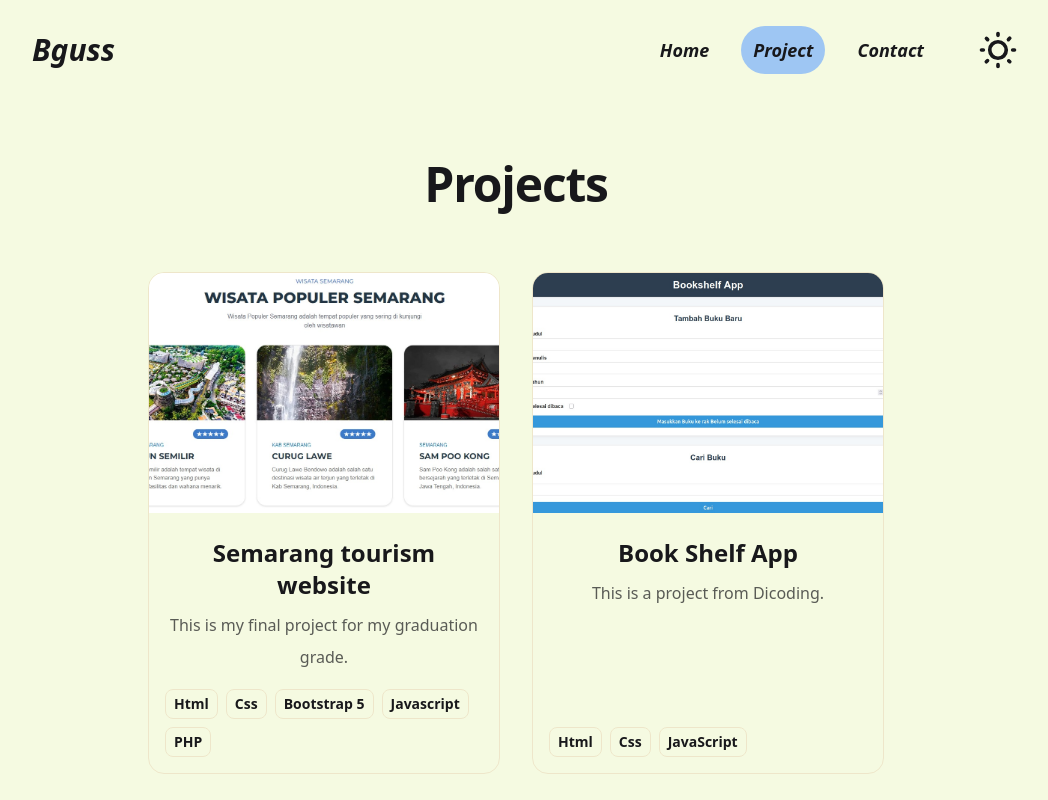
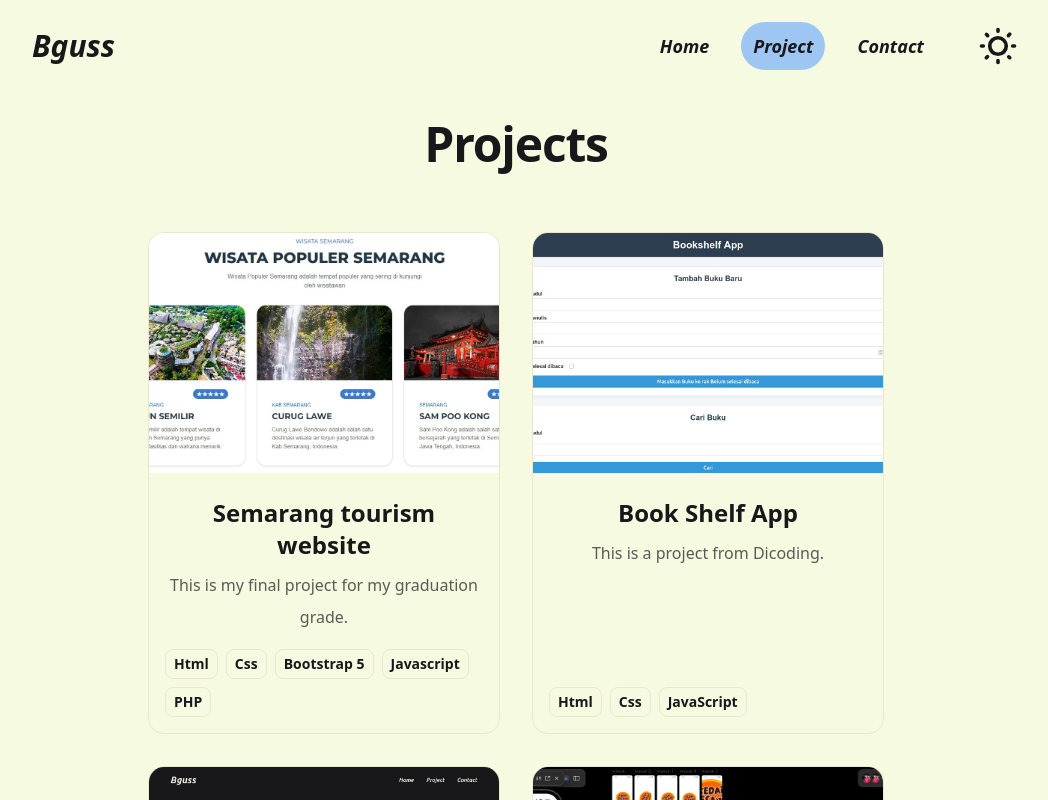
Before and after one commit to bguss03/Portfolio, a React (Vite) app: page /project in a window 1280 px wide. Shown: the top 800 px of the page, without its empty margins (124-1172 px from the left). Built offline with nearby package versions, Linux system fonts and the light colour scheme.

Commit message:
update fixed navbar

```diff
--- a/src/Components/Layout/Hero.tsx
+++ b/src/Components/Layout/Hero.tsx
@@ -5,9 +5,9 @@ import Resume from "../../assets/file/CV_Ananda Bagus Shevchenko.pdf"
 
 export default function Hero() {
     return (
-        <div>
+        // <div className="bg-gradient-to-t from-[#F5FAE1] to-violet-700 dark:bg-gradient-to-tl dark:from-zinc-900 dark:to-violet-900">
             <div className="flex flex-col-reverse sm:flex-row items-center
-                    sm:justify-center pt-5 sm:pt-15 gap-16 p-25 dark:bg-zinc-900">
+                    sm:justify-center pt-30 sm:pt-30 gap-16 p-25 min-h-screen">
                 <div className="flex flex-col px-10 items-center sm:items-start sm:text-left min-w-[350px] sm:min-w-[550px]" data-aos='fade-up' data-aos-delay={200}>
                     <h1 className="text-3xl font-bold italic
                             sm:text-5xl">Hi, I am  Bagus </h1>
@@ -35,7 +35,7 @@ export default function Hero() {
                     />
                 </div>
             </div>
-        </div>
+        // </div>
 
     );
 }
--- a/src/Components/Layout/Navbar.tsx
+++ b/src/Components/Layout/Navbar.tsx
@@ -49,10 +49,10 @@ export default function Navbar() {
     };
 
     return (
-        <nav className="relative z-50">
+        <nav className={`fixed top-0 left-0 w-full h-20 z-50 ${isMenuOpen ? '' : 'backdrop-blur-xs'}`}>
             <div className="max-w-5xl mx-auto">
-                <div className="navbar relative py-3 sm:py-7 flex items-center justify-between">
-                    <div className="logo text-3xl font-bold p-1 md:bg-transparent md:dark:text-white px-5">
+                <div className="navbar relative py-0 sm:py-6 flex items-center justify-between">
+                    <div className="logo relative z-50 text-3xl font-bold p-1 md:bg-transparent md:dark:text-white px-5">
                         <NavLink to="/" className="hover:text-[#9EC6F3] dark:hover:text-[#113F67] transition-colors duration-300 italic">Bguss</NavLink>
                     </div>
 
@@ -72,7 +72,7 @@ export default function Navbar() {
                             ))}
                         </ul>
                         <div className="flex items-center gap-x-2">
-                            <label className="swap swap-rotate ">
+                            <label className="swap swap-rotate relative z-50 ">
                                 <input
                                     type="checkbox"
                                     className="theme-controller"
@@ -96,9 +96,8 @@ export default function Navbar() {
                             </div>
                         </div>
                     </div>
-
                     <ul className={`
-                        absolute top-full left-0 right-0 z-40 min-h-screen flex flex-col items-center pt-30 gap-y-8
+                        absolute top-0 left-0 right-0 z-40 min-h-screen flex flex-col items-center pt-50 gap-y-8
                         bg-[#F5FAE1]/95 text-black backdrop-blur-xl
                         dark:bg-zinc-900/95 dark:text-white
                          md:hidden
--- a/src/Components/Pages/Contact.tsx
+++ b/src/Components/Pages/Contact.tsx
@@ -22,7 +22,7 @@ export default function Contact() {
 
   return (
     <>
-      <div className="isolate px-6 pt-5 sm:py-15 lg:px-8" data-aos='fade-up' data-aos-delay={200}>
+      <div className="isolate px-6 pt-30 sm:pt-30 lg:px-8" data-aos='fade-up' data-aos-delay={200}>
         <div
           aria-hidden="true"
           className="absolute inset-x-0 -top-40 -z-10 transform-gpu overflow-hidden blur-3xl sm:-top-80"
--- a/src/Components/Pages/ProjectAll.tsx
+++ b/src/Components/Pages/ProjectAll.tsx
@@ -2,11 +2,11 @@ import { Project } from "../../data";
 import { useState } from "react";
 
 interface ProjectData {
-  id : number,
-  name : string,
-  ket : string,
-  image : string,
-  tools : string[];
+  id: number,
+  name: string,
+  ket: string,
+  image: string,
+  tools: string[];
 }
 
 export default function Projek() {
@@ -35,11 +35,11 @@ export default function Projek() {
   };
 
   return (
-    <div className="text-center pt-5 sm:py-15 lg:px-8" data-aos="fade-up" >
-        <div className="mx-auto max-w-2xl text-center">
-          <h2 className="text-4xl font-semibold tracking-tight text-balance sm:text-5xl">Projects</h2>
-        </div>
-       <div className="project-box px-4 md:px-16 lg:px-15 xl:px-60 mt-10 sm:mt-16 grid grid-cols-1 md:grid-cols-2 gap-8">
+    <div className="text-center pt-30 sm:pt-30 lg:px-8" data-aos="fade-up" >
+      <div className="mx-auto max-w-2xl text-center">
+        <h2 className="text-4xl font-semibold tracking-tight text-balance sm:text-5xl">Projects</h2>
+      </div>
+      <div className="project-box px-4 md:px-16 lg:px-15 xl:px-60 mt-10 sm:mt-16 grid grid-cols-1 md:grid-cols-2 gap-8">
         {Project.map((project, index) => (
           <div
             className="border border-[#EEE6CA] dark:border-zinc-700 rounded-2xl hover:shadow-md shadow-black delay-100 overflow-hidden flex flex-col h-full cursor-pointer"
```
